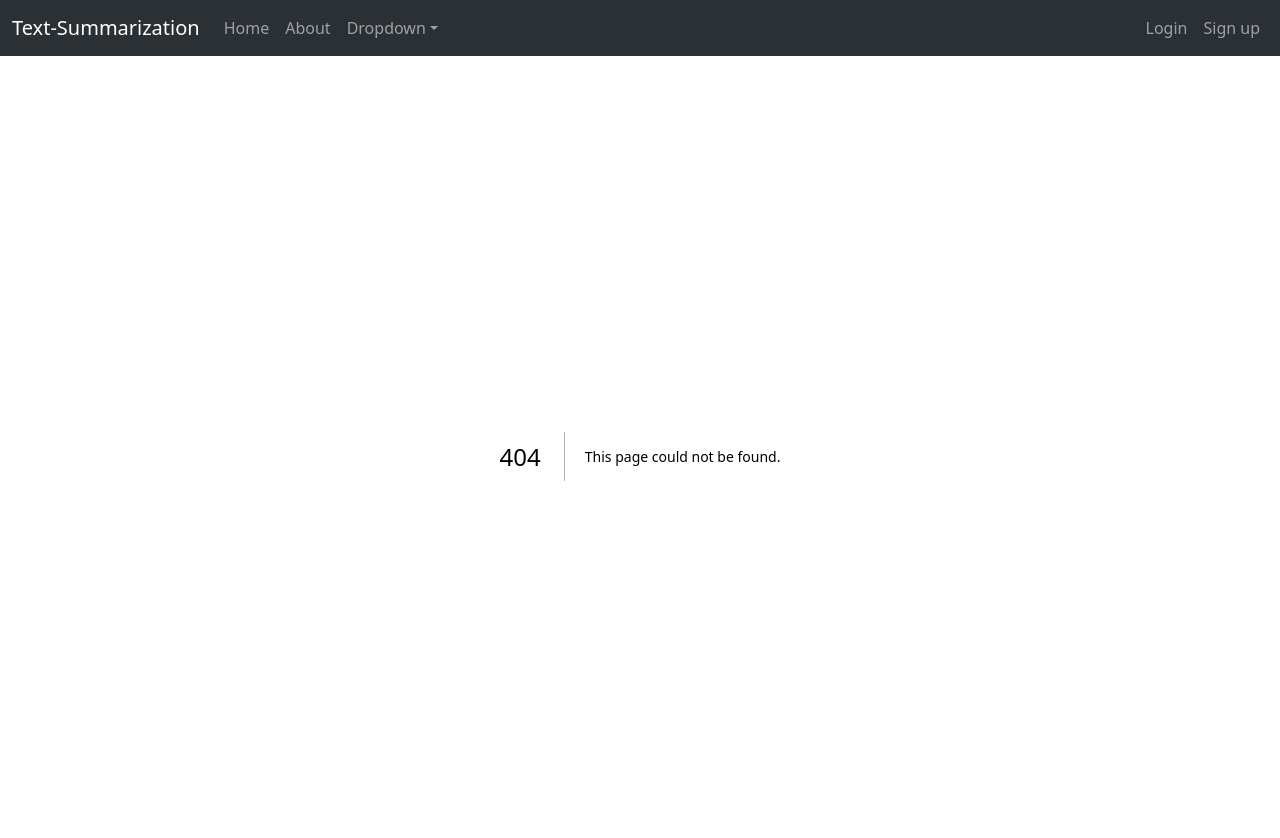
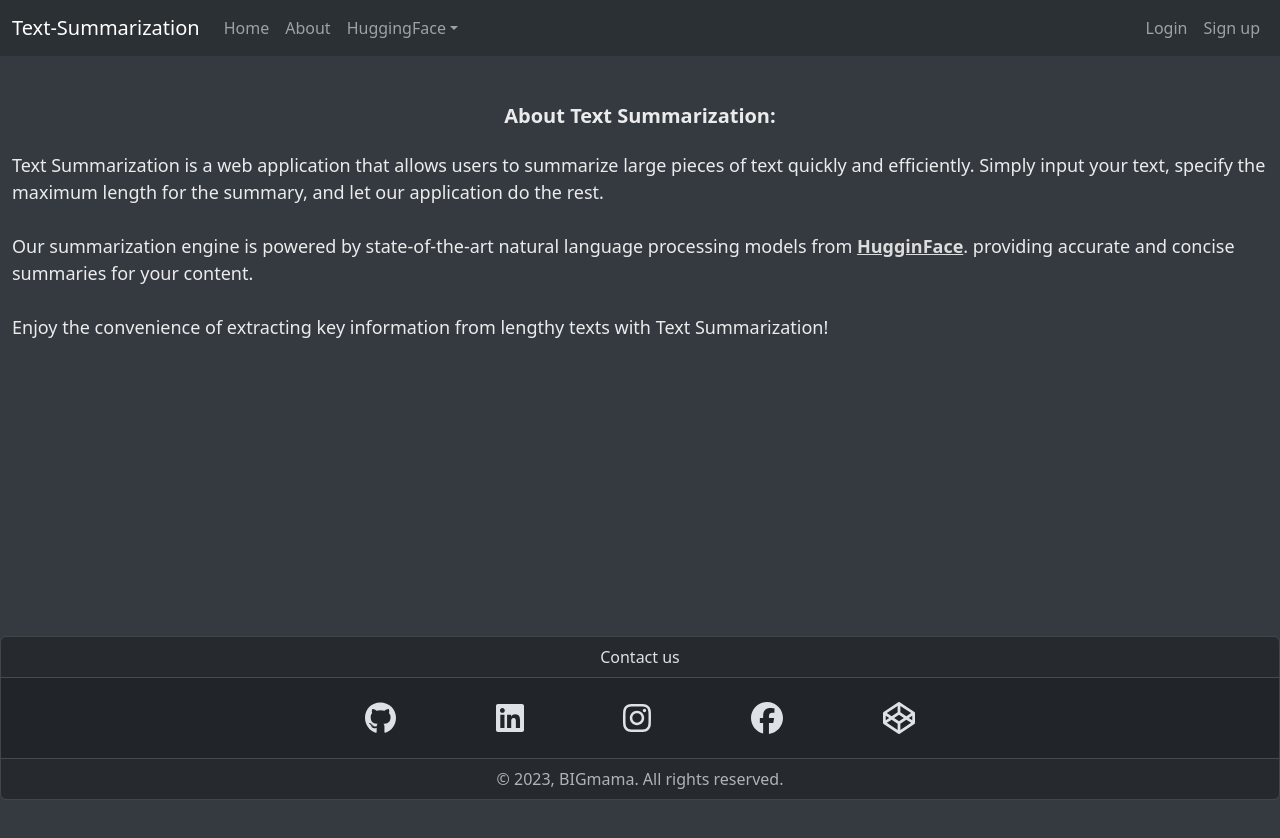
Before and after one commit to IbrahimMohammedi/bigmama-test, a Next.js app in the folder frontend/: page /about in a window 1280 px wide. Before the commit this address had no page. Shown: the top 838 px of the page. After the commit the page ends 800 px from the top, so only its background shows below. Built offline with nearby package versions, Linux system fonts and the light colour scheme.

Commit message:
finished the frontend

```diff
--- a/frontend/package.json
+++ b/frontend/package.json
@@ -10,6 +10,10 @@
   },
   "proxy": "http://localhost:8000",
   "dependencies": {
+    "@fortawesome/fontawesome-svg-core": "^6.4.2",
+    "@fortawesome/free-brands-svg-icons": "^6.4.2",
+    "@fortawesome/free-solid-svg-icons": "^6.4.2",
+    "@fortawesome/react-fontawesome": "^0.2.0",
     "bootstrap": "^5.3.2",
     "next": "14.0.2",
     "react": "^18",
--- /dev/null
+++ b/frontend/src/components/Footer.js
@@ -0,0 +1,30 @@
+import React from "react";
+import { Card, Container} from "react-bootstrap";
+import { FontAwesomeIcon } from '@fortawesome/react-fontawesome'
+import {faGithub, faLinkedin, faCodepen, faInstagram, faFacebook } from '@fortawesome/free-brands-svg-icons'
+
+
+const Footer = () => {
+    return (
+        <Card className="Footer" bg="dark" data-bs-theme="dark">
+          <Card.Header>Contact us</Card.Header>
+          <Card.Body>
+             <div className="Icons d-flex justify-content-evenly">
+               <a href="https://github.com/IbrahimMohammedi"><FontAwesomeIcon icon={faGithub}/>
+               </a>
+               <a href="https://www.linkedin.com/in/ibrahimmohammedi/"><FontAwesomeIcon icon={faLinkedin}/>
+               </a>
+               <a href="https://www.instagram.com/big.mama.technology/?hl=fr"><FontAwesomeIcon icon={faInstagram}/>
+               </a>
+               <a href="https://www.facebook.com/bigmamaalger"><FontAwesomeIcon icon={faFacebook}/>
+               </a>
+               <a href="https://big-mama.io"><FontAwesomeIcon icon={faCodepen}/>
+               </a>
+             </div>
+          </Card.Body>
+          <Card.Footer className="text-muted"> © 2023, BIGmama. All rights reserved.</Card.Footer>
+        </Card>
+      );
+    };
+
+export default Footer;
--- a/frontend/src/components/Navbar.js
+++ b/frontend/src/components/Navbar.js
@@ -1,3 +1,4 @@
+import React from 'react';
 import Container from 'react-bootstrap/Container';
 import Nav from 'react-bootstrap/Nav';
 import Navbar from 'react-bootstrap/Navbar';
@@ -13,15 +14,14 @@ function TSNavbar() {
           <Nav className="me-auto">
             <Nav.Link href="/">Home</Nav.Link>
             <Nav.Link href="/about">About</Nav.Link>
-            <NavDropdown title="Dropdown" id="collapsible-nav-dropdown">
-              <NavDropdown.Item href="#action/3.1">Action</NavDropdown.Item>
-              <NavDropdown.Item href="#action/3.2">
-                Another action
+            <NavDropdown title="HuggingFace" id="collapsible-nav-dropdown">
+              <NavDropdown.Item href="https://huggingface.co/docs/api-inference/quicktour">API Quick Tour</NavDropdown.Item>
+              <NavDropdown.Item href="https://huggingface.co/docs/api-inference/detailed_parameters?code=python#summarization-task">
+              Summarization API
               </NavDropdown.Item>
-              <NavDropdown.Item href="#action/3.3">Something</NavDropdown.Item>
               <NavDropdown.Divider />
-              <NavDropdown.Item href="#action/3.4">
-                Separated link
+              <NavDropdown.Item href="https://huggingface.co">
+               HuggingFace
               </NavDropdown.Item>
             </NavDropdown>
           </Nav>
--- a/frontend/src/components/Summarization.js
+++ b/frontend/src/components/Summarization.js
@@ -16,7 +16,9 @@ const Summarization = () => {
   const handleSummarize = async () => {
     try {
       setLoading(true);
-      if (text.length < 50) {
+      if (text.length === 0) {
+        throw new Error("Please enter a text");
+      } else if (text.length < 50) {
         throw new Error("Text must be at least 50 characters long for summarization.");
       }
       const response = await fetch("http://localhost:8000/api/summarize", {
@@ -60,12 +62,13 @@ const Summarization = () => {
         <Col>
           <Form.Group controlId="formText">
             <Form.Label style={{ fontWeight: 'bold' }}>Text to Summarize:</Form.Label>
-              <div style={{ position: 'relative' }}>
+              <div style={{ position: 'relative'}}>
               <Form.Control
                 as="textarea"
                 rows={10}
-                placeholder="Enter your text here"
+                placeholder="Enter your text here . . . . ."
                 value={text}
+                style={{backgroundColor:'#EEEEEE'}}
                 onChange={handleTextChange}
                 onKeyDown={(e) => {
                   if (e.key === 'Enter' && !e.shiftKey) {
@@ -79,10 +82,10 @@ const Summarization = () => {
                   style={{
                     position: 'absolute',
                     top: '4px',
-                    right: '15px',
+                    right: '22px',
                     cursor: 'pointer',
                     color: 'black',
-                    fontSize: '19px',
+                    fontSize: '20px',
                   }}
                   onClick={() => {
                     setText("");
@@ -100,7 +103,8 @@ const Summarization = () => {
             <Form.Control
               type="number"
               value={maxLength}
-              className="col-6"
+              style={{backgroundColor:'#EEEEEE'}}
+              className="col-md-6"
               onChange={(e) => setMaxLength(e.target.value)}
             />
           </Form.Group>
@@ -112,6 +116,7 @@ const Summarization = () => {
               as="textarea"
               rows={10}
               disabled
+              style={{backgroundColor:'#EEEEEE'}}
               placeholder="Summarized text will show here"
               value={summary}
             />
@@ -119,6 +124,8 @@ const Summarization = () => {
         </Col>
       </Row>
       <br />
+      <Row>
+        <Col>
           <Button variant="primary" onClick={handleSummarize} disabled={loading}
           style={{ fontWeight: 'bold',
                   backgroundColor: 'black',
@@ -126,6 +133,8 @@ const Summarization = () => {
                   border: 'none', }}>
             {loading ? "Summarizing..." : "Summarize"}
           </Button>
+        </Col>
+      </Row>
       <br />
       {error && <Alert variant="danger">{error}</Alert>}
       <br />
--- a/frontend/src/pages/_app.js
+++ b/frontend/src/pages/_app.js
@@ -1,13 +1,17 @@
 import 'bootstrap/dist/css/bootstrap.min.css';
 import '@/styles/globals.css';
 import Navbar from '../components/Navbar';
+import Footer from "../components/Footer";
 
-export default function MyApp({ Component, pageProps }) {
+
+function App({ Component, pageProps }) {
   return (
-    <div>
+      <div className="App">
       <Navbar />
       <Component {...pageProps} />
-    </div>
-
+      <Footer />
+      </div>
   );
 }
+
+export default App;
--- /dev/null
+++ b/frontend/src/pages/about.js
@@ -0,0 +1,34 @@
+// About.js
+import React from 'react';
+
+const AboutPage = () => {
+  return (
+    <div className="container mt-5">
+     <div className="text-center" style={{ fontWeight: 'bold', fontSize: '20px'}}>
+      <h1>About Text Summarization: </h1>
+      </div>
+      <br></br>
+      <div style={{  fontSize: '18px'}}>
+      <p>
+        Text Summarization is a web application that allows users to summarize
+        large pieces of text quickly and efficiently. Simply input your text,
+        specify the maximum length for the summary, and let our application do
+        the rest.
+      </p>
+      <br></br>
+      <p>
+        Our summarization engine is powered by state-of-the-art natural language
+        processing models from <a href="https://huggingface.co" className="highlighted-link">HugginFace</a>. providing accurate and concise summaries for your
+        content.
+      </p>
+      <br></br>
+      <p>
+        Enjoy the convenience of extracting key information from lengthy texts
+        with Text Summarization!
+      </p>
+      </div>
+    </div>
+  );
+};
+
+export default AboutPage;
--- /dev/null
+++ b/frontend/src/pages/login.js
@@ -0,0 +1,13 @@
+import React from 'react';
+
+const Login = () => {
+  return (
+    <div className="authentication-page text-center container mt-5 "
+    style={{ fontWeight: 'bold', fontSize: '30px'}} >
+        <br></br>
+      <p>Authentication coming soon...</p>
+    </div>
+  );
+};
+
+export default Login;
--- /dev/null
+++ b/frontend/src/pages/signup.js
@@ -0,0 +1,13 @@
+import React from 'react';
+
+const SignUp = () => {
+  return (
+    <div className="authentication-page text-center container mt-5 "
+    style={{ fontWeight: 'bold', fontSize: '30px'}} >
+        <br></br>
+      <p>Authentication coming soon...</p>
+    </div>
+  );
+};
+
+export default SignUp;
--- a/frontend/src/styles/globals.css
+++ b/frontend/src/styles/globals.css
@@ -12,22 +12,32 @@
 
 @media (prefers-color-scheme: dark) {
   :root {
-    --foreground-rgb: 50, 50, 50;
+    --foreground-rgb: 0, 0, 0;
     --background-start-rgb: 200, 200, 200;
     --background-end-rgb: 50, 50, 50;
   }
 }
 
 body {
-  color: rgb(var(--foreground-rgb));
-  background: linear-gradient(
-      to bottom,
-      transparent,
-      rgb(var(--background-end-rgb))
-    )
-    rgb(var(--background-start-rgb));
+  color: rgba(255, 255, 255, 0.9);
+  background: #343a40;
 }
-
-.custom-close-button {
-  color: black;
+.Footer{
+  text-align: center;
+  margin-top: auto;
 }
+.App{
+  min-height: 100vh;
+  display: flex;
+  flex-direction: column;
+}
+.Icons{
+  max-width: 750px;
+  margin: 0 auto;
+  font-size: 2rem;
+}
+.highlighted-link {
+  color: rgb(220, 220, 220);
+  text-decoration: underline;
+  font-weight: bold;
+}
```
Also changed, not shown: 1 other file (tests, documents, lock files or other folders). Lines whose indentation alone changed are shown as unchanged.
